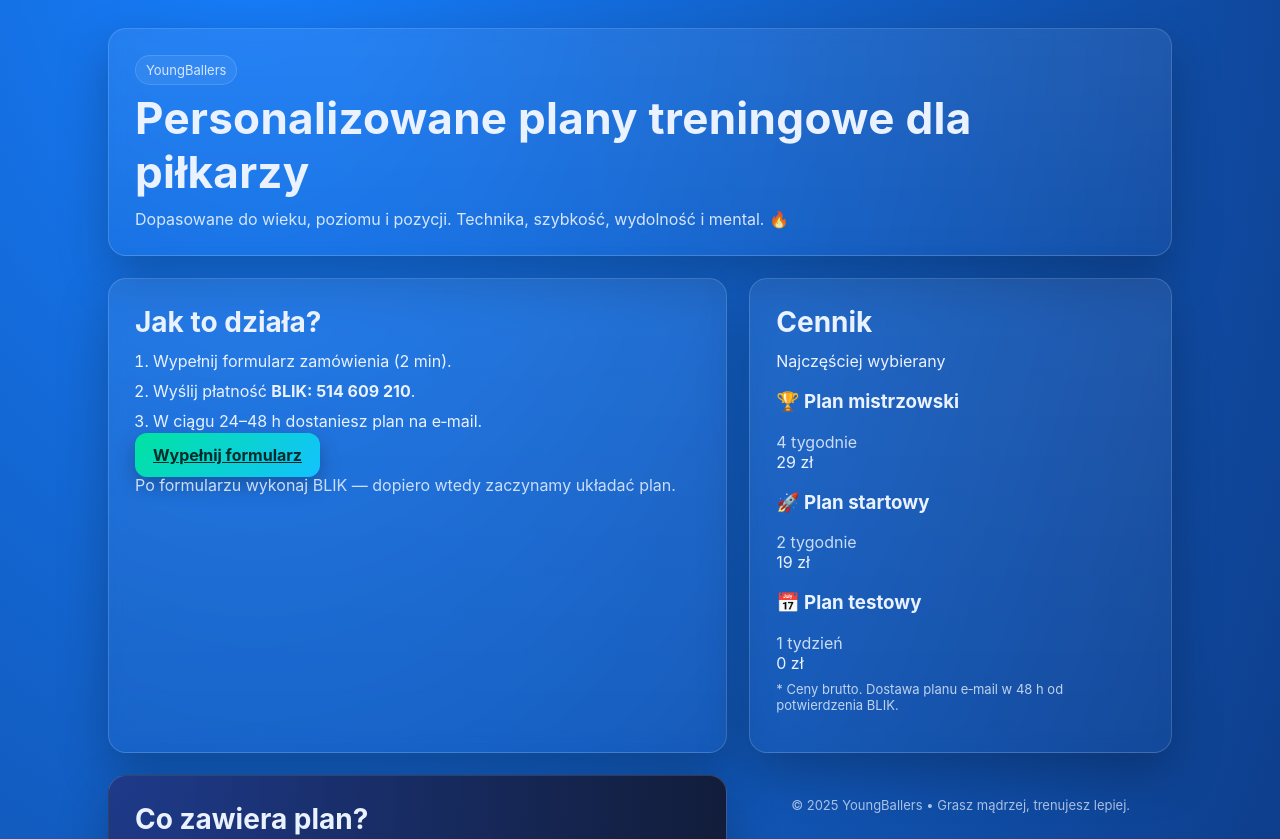
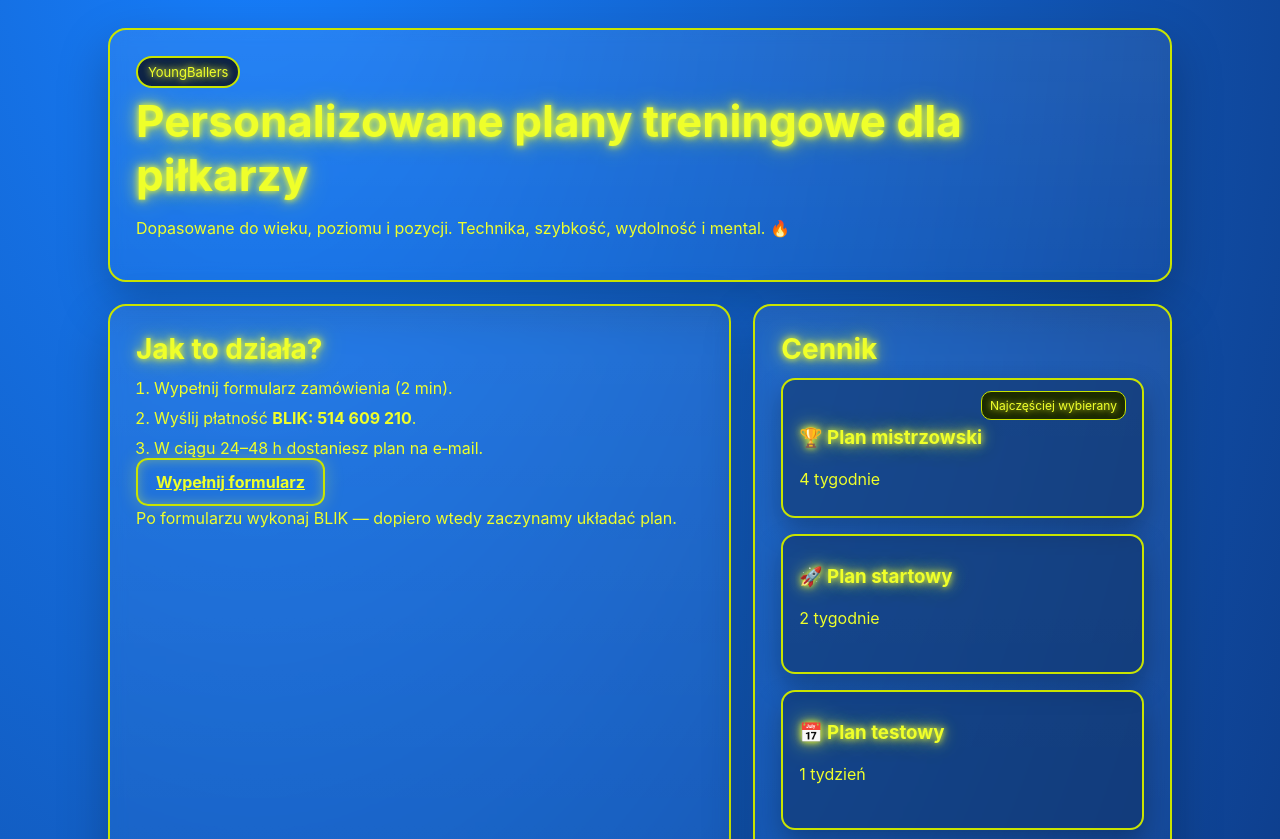
Before and after one commit to Wiciu789/youngballers, a plain HTML site: page index.html in a window 1280 px wide. Shown: the top 839 px of the page. Drawn offline with Linux system fonts and the light colour scheme.

Commit message:
Update style.css

```diff
--- a/style.css
+++ b/style.css
@@ -2,9 +2,10 @@
   --bg1:#0b2b6b; --bg2:#1780ff; --stroke:#ffffff28; --txt:#eaf2ff;
   --panel:linear-gradient(180deg,#ffffff12,#ffffff06);
   --radius:18px; --shadow:0 20px 50px rgba(0,0,0,.25);
-  --cta:#00e3a1;
+  --neon:#efff2a; --neon-dim:#c9e400;
 }
 
+/* tło */
 *{box-sizing:border-box}
 body{
   margin:0; color:var(--txt); font-family:Inter,system-ui,Arial,sans-serif;
@@ -12,10 +13,10 @@ body{
 }
 .shell{ max-width:1100px; margin:auto; padding:28px 18px 60px }
 
-/* Panele */
+/* panele */
 .panel{
   background: var(--panel);
-  border:1px solid var(--stroke);
+  border:2px solid var(--neon-dim);         /* RAMKA neonowa */
   border-radius: var(--radius);
   box-shadow: var(--shadow);
   backdrop-filter: blur(8px);
@@ -23,71 +24,81 @@ body{
 }
 
 /* HERO */
-.hero{ margin-bottom: 22px }
+.hero{ margin-bottom:22px }
 .badge{
-  display:inline-block; padding:6px 10px; border:1px solid var(--stroke);
-  border-radius:999px; font-size:13px; opacity:.9; background:#ffffff12
+  display:inline-block; padding:6px 10px; border:2px solid var(--neon-dim);
+  border-radius:999px; font-size:13px; background:#0c2148; color:var(--neon);
+  text-shadow:0 0 6px var(--neon),0 0 14px rgba(239,255,42,.7);
 }
-h1{ margin:.4rem 0 0; font-size: clamp(28px, 4vw, 44px); letter-spacing:.3px }
-.sub{ margin:10px 0 0; opacity:.9 }
+h1,h2,h3,.h2{
+  color:var(--neon);
+  text-shadow:0 0 6px var(--neon),0 0 14px rgba(239,255,42,.7),0 0 28px rgba(239,255,42,.45);
+}
+h1{ margin:.4rem 0 0; font-size: clamp(28px, 4vw, 44px) }
+.sub,.muted,.note,.faq,.tiny, li, a, p, span, strong{ color:var(--neon) }
 
-/* GRID 2 kolumny */
-.grid-2{ display:grid; grid-template-columns: 1fr 1fr; gap:22px; margin-top: 12px }
+.grid-2{ display:grid; grid-template-columns:1fr 1fr; gap:22px; margin-top:12px }
 .h2{ font-size: clamp(20px, 2.6vw, 28px); margin:0 0 12px }
-.steps{ margin:0 0 14px; padding-left: 18px }
+.steps{ margin:0 0 14px; padding-left:18px }
 .steps li{ margin-bottom:10px }
 
+/* przyciski (jeśli gdzieś zostaną) */
 .btn{
-  border:none; padding:12px 18px; border-radius:12px; cursor:pointer;
-  font-weight:700; box-shadow:0 8px 20px rgba(0,0,0,.25);
+  background: transparent; border:2px solid var(--neon-dim); color:var(--neon);
+  padding:12px 18px; border-radius:12px; font-weight:700; cursor:pointer;
+  box-shadow:0 0 12px rgba(239,255,42,.35) inset, 0 0 18px rgba(239,255,42,.25);
 }
-.btn-primary{ background:linear-gradient(135deg,var(--cta),#13c2ff); color:#002b2b }
-.btn-ghost{ background:#ffffff12; color:var(--txt); border:1px solid var(--stroke) }
-.note{ margin:10px 0 0; opacity:.85 }
+.btn:hover{ transform:translateY(-2px) }
 
-/* Cennik – „Trainer style” */
-.price-card{
-  position:relative; background:#0f2c5a80; border:1px solid var(--stroke);
-  border-radius:14px; padding:16px; margin-bottom:16px;
-  transition: transform .2s ease, box-shadow .2s ease;
+/* CENNIK – flip: przód nazwa, tył cena */
+.pricing{ display:grid; gap:16px }
+.price-item{ perspective:1000px; height:140px; position:relative }
+.flip{ position:relative; width:100%; height:100%; transition:transform .6s; transform-style:preserve-3d }
+.price-item:hover .flip{ transform:rotateY(180deg) }    /* hover na PC */
+.price-item .flip.is-flipped{ transform:rotateY(180deg) }/* tap na mobile przez JS */
+
+.face{
+  position:absolute; inset:0; backface-visibility:hidden;
+  background:#0f2c5a80; border:2px solid var(--neon-dim); border-radius:14px;
+  padding:16px; display:flex; flex-direction:column; justify-content:center; align-items:flex-start;
+  box-shadow:0 12px 28px rgba(0,0,0,.28);
 }
-.price-card:hover{ transform:translateY(-4px); box-shadow:0 16px 36px rgba(0,0,0,.35) }
-.price-card .pill{
-  position:absolute; top:10px; right:10px; font-size:12px; padding:6px 8px; border-radius:10px;
-  background:#7bff9222; border:1px solid #7bff94aa; color:#b5ffd0;
+.front h3{ margin:0 0 4px }
+.back{ transform:rotateY(180deg); align-items:center; text-align:center }
+
+.big-price{
+  font-size:32px; font-weight:900; color:var(--neon);
+  text-shadow:0 0 8px var(--neon),0 0 18px rgba(239,255,42,.7),0 0 36px rgba(239,255,42,.5);
 }
-.price-card h3{ margin:0 0 6px }
-.muted{ opacity:.85; margin:0 }
-.price{ margin:10px 0 12px; font-weight:800; font-size:20px }
-.tiny{ font-size:13px; opacity:.8; margin-top:8px }
 
-/* Sekcja „Co zawiera plan” – ciemna */
-.panel.dark{
-  background: radial-gradient(120% 140% at 0% 0%, #1e3a8a, #0f172a);
+/* pigułka */
+.pill{
+  align-self:flex-end; margin-bottom:6px; padding:6px 8px; border-radius:10px;
+  background:#1c2b00; border:1px solid var(--neon-dim); color:var(--neon);
+  font-size:12px; text-shadow:0 0 6px var(--neon);
 }
-.features{
-  display:grid; grid-template-columns: 260px 1fr; gap:28px; align-items:center; margin-top:8px;
-}
+
+/* „Co zawiera plan” */
+.panel.dark{ background: radial-gradient(120% 140% at 0% 0%, #1e3a8a, #0f172a) }
+.features{ display:grid; grid-template-columns:260px 1fr; gap:28px; align-items:center; margin-top:8px }
 .coach{ margin:0; display:flex; justify-content:center }
 .coach img{ width:100%; max-width:220px; height:auto; animation:float 3s ease-in-out infinite }
 @keyframes float{ 0%,100%{transform:translateY(0)} 50%{transform:translateY(-6px)} }
 
-.feature-list{
-  list-style:none; padding:0; margin:0; display:grid; gap:12px;
-}
+.feature-list{ list-style:none; padding:0; margin:0; display:grid; gap:12px }
 .feature-list li{
   display:flex; align-items:center; gap:12px;
-  background:#ffffff10; border:1px solid var(--stroke);
+  background:#0c2148; border:2px solid var(--neon-dim);       /* RAMKI w listach */
   border-radius:12px; padding:12px 14px;
 }
-.ico{ width:28px; height:28px; display:grid; place-items:center; border-radius:8px; background:#ffffff18 }
+.ico{ width:28px; height:28px; display:grid; place-items:center; border-radius:8px; background:#122b5d; color:var(--neon) }
 
-/* Footer */
-footer{ opacity:.7; font-size:13px; text-align:center; margin-top:22px }
+/* stopka */
+footer{ opacity:.9; font-size:13px; text-align:center; margin-top:22px; color:var(--neon) }
 
-/* Mobile */
-@media (max-width: 900px){
-  .grid-2{ grid-template-columns: 1fr }
-  .features{ grid-template-columns: 1fr }
+/* mobile */
+@media (max-width:900px){
+  .grid-2{ grid-template-columns:1fr }
+  .features{ grid-template-columns:1fr }
   .coach{ justify-content:flex-start }
 }
```
